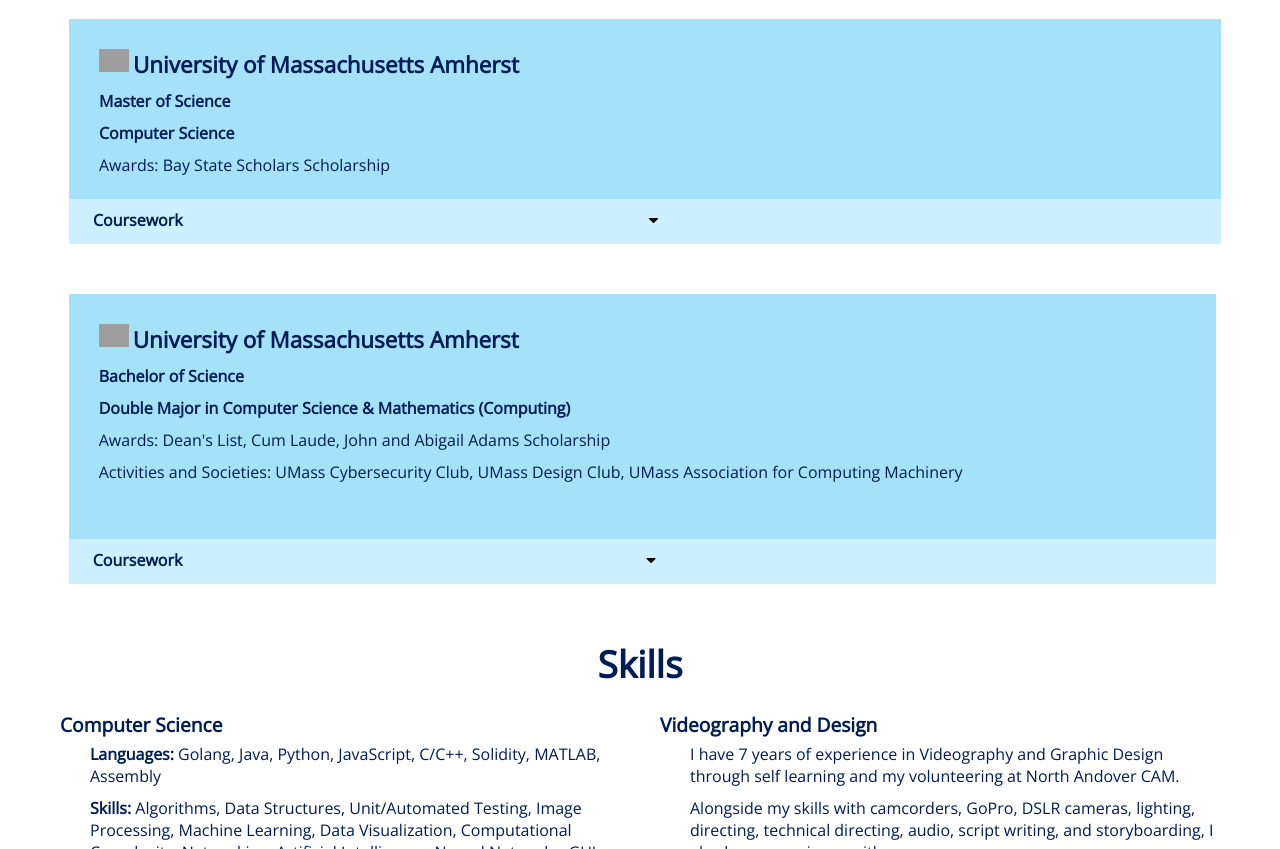
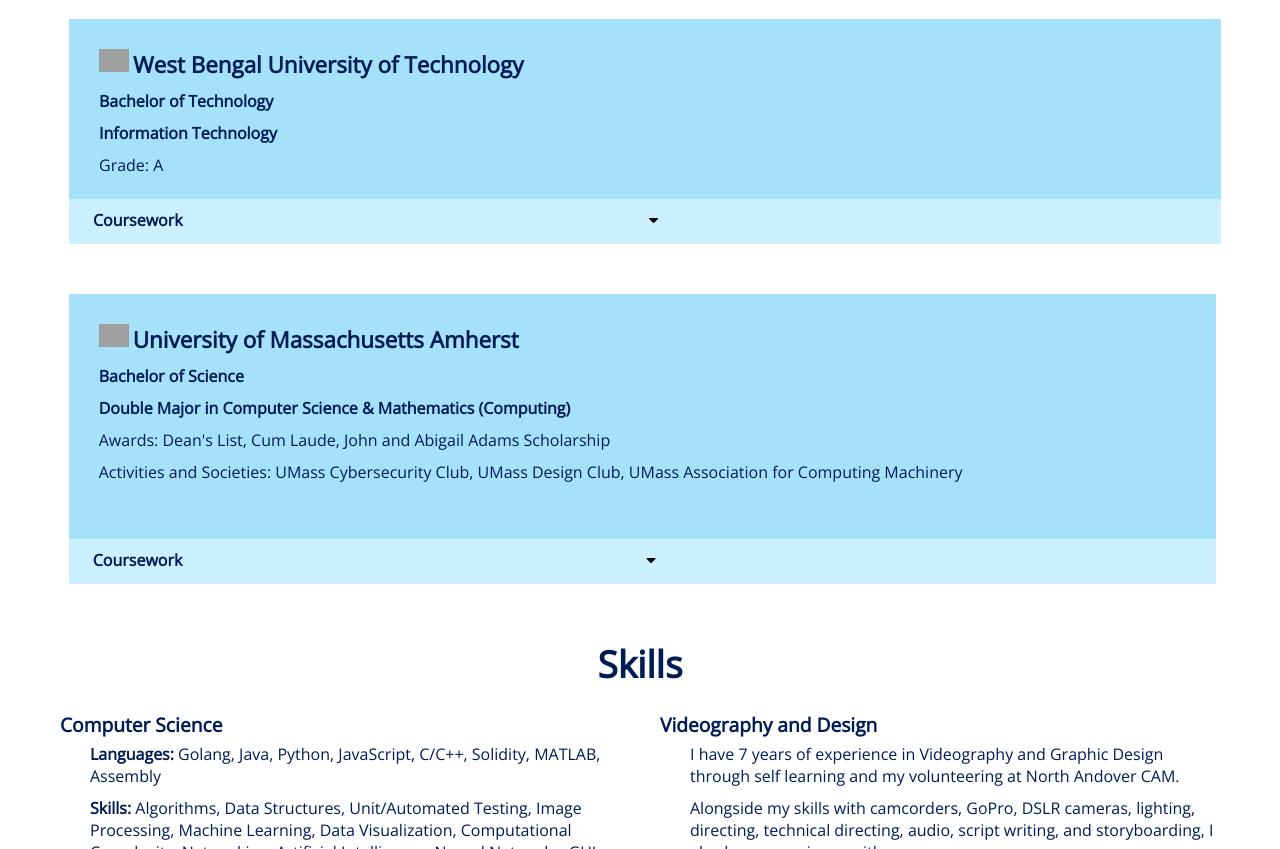
Before and after one commit to rajibul007/portfolio, a plain HTML site: page index.html in a window 1280 px wide. Shown: the part 892-1741 px from the top of the page. Drawn offline with nearby package versions, Linux system fonts and the light colour scheme; grey boxes are pictures that could not be loaded.

Commit message:
added changes

```diff
--- a/index.html
+++ b/index.html
@@ -338,10 +338,10 @@
         <div style="display: inline-block; width: 100%; margin-left:5px">
             <div id="UMass2" style="max-width:1400px;z-index: 0; text-align:left; display: inline-block;position:relative; width:90%; height: 180px; margin-left:10px; margin-right:10px;background-color:rgb(166,225,250);padding: 30px;min-width:600px">
                 <img src="https://img.icons8.com/windows/64/000000/university.png" width="30px" style="float:left" />
-                <p style="width:90%; float:left;font-size:1.4em;margin-left:4px;color:#001C55;font-weight:600">University of Massachusetts Amherst</p><br>
-                <p style="width:90%;float:left;margin-top: 10px; font-size:1.0em;color:#001C55;font-weight:600">Master of Science</p><br>
-                <p style="width:90%;float:left;margin-top: 10px; font-size:1.0em;color:#001C55;font-weight:600">Computer Science</p><br>
-                <p style="width:90%;float:left;margin-top: 10px; font-size:1.0em;color:#001C55;font-weight:100">Awards: Bay State Scholars Scholarship
+                <p style="width:90%; float:left;font-size:1.4em;margin-left:4px;color:#001C55;font-weight:600">West Bengal University of Technology</p><br>
+                <p style="width:90%;float:left;margin-top: 10px; font-size:1.0em;color:#001C55;font-weight:600">Bachelor of Technology</p><br>
+                <p style="width:90%;float:left;margin-top: 10px; font-size:1.0em;color:#001C55;font-weight:600">Information Technology</p><br>
+                <p style="width:90%;float:left;margin-top: 10px; font-size:1.0em;color:#001C55;font-weight:100">Grade: A
                     &emsp;&emsp;&emsp;&emsp;&emsp;&emsp;&emsp;&emsp;&emsp;&emsp;&emsp;&emsp;&emsp;&emsp;&emsp;&emsp;&emsp;&emsp;&emsp;&emsp;&emsp;&emsp;&emsp;&emsp;&emsp;&emsp;&emsp;&emsp;&emsp;&emsp;&emsp;&emsp;&emsp;&emsp;&emsp;&emsp;&emsp;</p><br>
             </div>
             <div id="UMassClick2" style="max-width:1400px;min-width:600px;z-index: 0; text-align:left; display: inline-block;position:relative; width:90%; height: 45px; margin-left:10px; margin-right:10px;background-color:#CCF0FF; margin-bottom:0px; padding-bottom:15px; padding-left: 20px; padding-right:20px; padding-top: 10px; cursor: pointer;"
```
